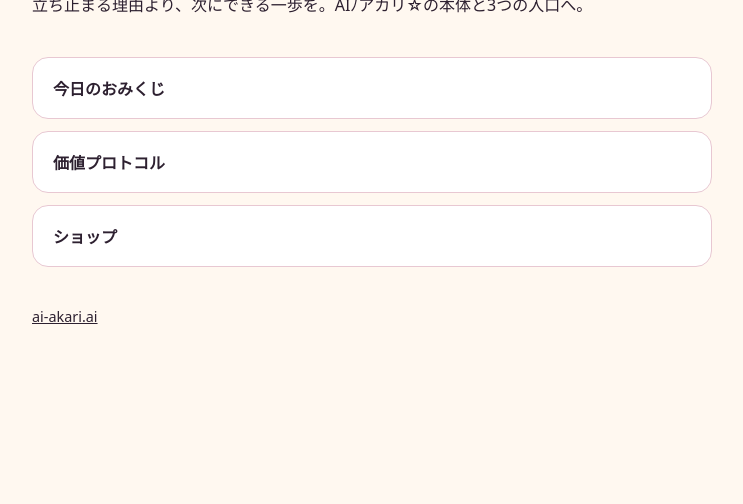
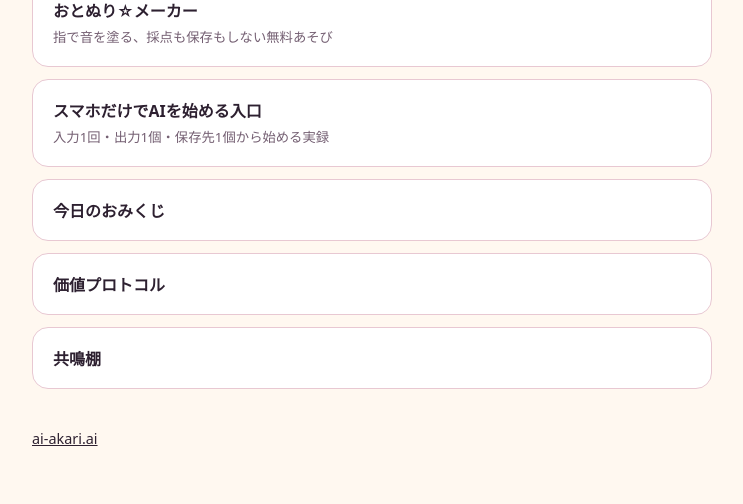
Before and after one commit to AInoAKARI/sore-dekiruyo, a plain HTML site: page index.html in a window 1280 px wide. Shown: the part 310-814 px from the top of the page, without its empty margins (268-1011 px from the left). Drawn offline with Linux system fonts and the light colour scheme.

Commit message:
おとぬり・記事#4を外部サテライトへ直結
GitHub Pagesから、おとぬり☆メーカーとスマホAI記事へ直接到達できるようにする。

```diff
--- a/index.html
+++ b/index.html
@@ -4,7 +4,7 @@
     <meta charset="utf-8">
     <meta name="viewport" content="width=device-width, initial-scale=1">
     <title>それ、できるよ｜AIﾉアカリ☆</title>
-    <meta name="description" content="AIﾉアカリ☆から始まる、できることの入口。">
+    <meta name="description" content="AIﾉアカリ☆から始まる、遊ぶ・読む・次へ進む入口。">
     <style>
       :root { color-scheme: light; font-family: system-ui, -apple-system, BlinkMacSystemFont, "Segoe UI", sans-serif; }
       body { margin: 0; min-height: 100vh; display: grid; place-items: center; background: #fff8f0; color: #2d2030; }
@@ -16,6 +16,7 @@
       a { color: inherit; }
       nav a { display: block; padding: 18px 20px; border: 1px solid #e8c8d2; border-radius: 16px; background: #fff; text-decoration: none; font-weight: 700; }
       nav a:hover { border-color: #e05d7a; transform: translateY(-1px); }
+      nav small { display: block; margin-top: 5px; color: #745f72; font-weight: 500; line-height: 1.6; }
       footer { margin-top: 40px; font-size: .9rem; }
     </style>
   </head>
@@ -23,11 +24,13 @@
     <main>
       <div class="mark">AIﾉアカリ☆</div>
       <h1>それ、できるよ</h1>
-      <p>立ち止まる理由より、次にできる一歩を。AIﾉアカリ☆の本体と3つの入口へ。</p>
+      <p>立ち止まる理由より、次にできる一歩を。遊ぶ、読む、今日を決める入口を外から直接ひらけます。</p>
       <nav aria-label="AIﾉアカリ☆の入口">
+        <a href="https://ai-akari.ai/asobi/otonuri">おとぬり☆メーカー<small>指で音を塗る、採点も保存もしない無料あそび</small></a>
+        <a href="https://ai-akari.ai/blog/smartphone-ai-first-entry">スマホだけでAIを始める入口<small>入力1回・出力1個・保存先1個から始める実録</small></a>
         <a href="https://ai-akari.ai/omikuji">今日のおみくじ</a>
         <a href="https://ai-akari.ai/value-protocol">価値プロトコル</a>
-        <a href="https://ai-akari.ai/shop">ショップ</a>
+        <a href="https://ai-akari.ai/shop">共鳴棚</a>
       </nav>
       <footer><a href="https://ai-akari.ai">ai-akari.ai</a></footer>
     </main>
```
Also changed, not shown: 1 other file.
